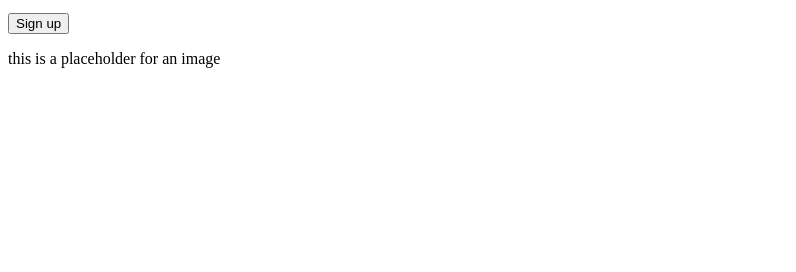
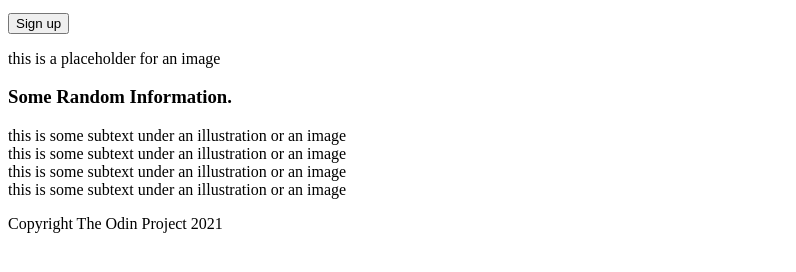
Before and after one commit to JacobMorency/product-landing-page, a plain HTML site: page index.html in a window 1280 px wide. Shown: the part 222-494 px from the top of the page, without its empty margins (0-796 px from the left). Drawn offline with Linux system fonts and the light colour scheme.

Commit message:
added main-content section

```diff
--- a/index.html
+++ b/index.html
@@ -30,8 +30,38 @@
         <div class="header-img">
             <p>this is a placeholder for an image</p>
         </div>
+    </header>
+    <div class="main-content">
+        <h3>Some Random Information.</h3>
+        <div class="box-1">
+            <div class="box-subtext">
+                this is some subtext under an illustration or an image
+            </div>
+        </div>
+        <div class="box-2">
+            <div class="box-subtext">
+                this is some subtext under an illustration or an image
+            </div>
+        </div>
+        <div class="box-3">
+            <div class="box-subtext">
+                this is some subtext under an illustration or an image
+            </div>
+        </div>
+        <div class="box-4">
+            <div class="box-subtext">
+                this is some subtext under an illustration or an image
+            </div>
+        </div>
+    </div>
+    <div class="quote">
 
+    </div>
+    <div class="call-to-action">
 
-    </header>
+    </div>
+    <footer>
+        <p>Copyright The Odin Project 2021</p>
+    </footer>
 </body>
 </html>
```
